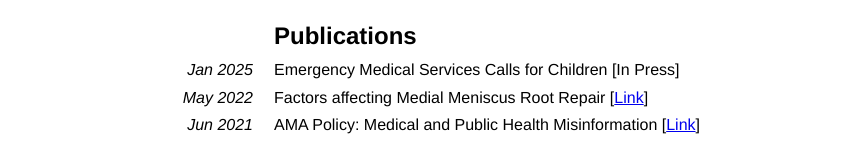
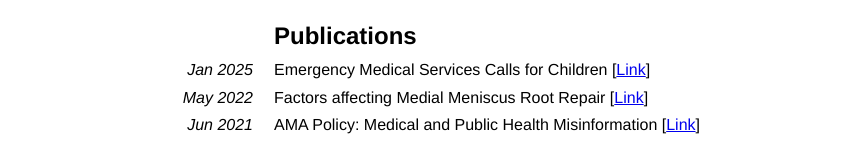
Before and after one commit to sethuramana/sethuramana.github.io, a plain HTML site: page index.html in a window 1280 px wide. Shown: the part 563-707 px from the top of the page, without its empty margins (208-1057 px from the left). Drawn offline with Linux system fonts and the light colour scheme.

Commit message:
Update index.html

```diff
--- a/index.html
+++ b/index.html
@@ -98,7 +98,7 @@
             <tr>
                 <td class="date-cell">Jan 2025</td>
                 <td class="text-cell">
-                    Emergency Medical Services Calls for Children [In Press]
+                    Emergency Medical Services Calls for Children [<a href="https://pubmed.ncbi.nlm.nih.gov/39873674/">Link</a>]
                 </td>
             </tr>
             <tr>
```
